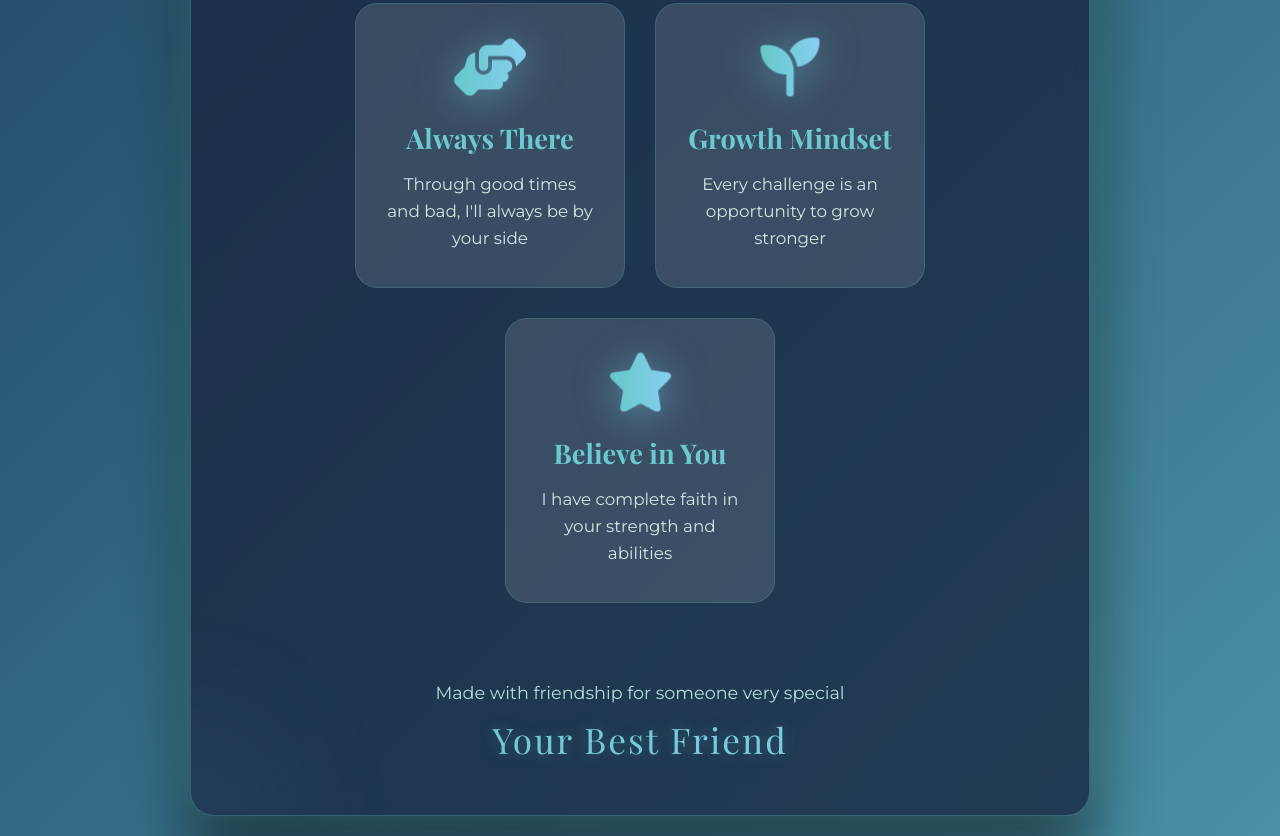
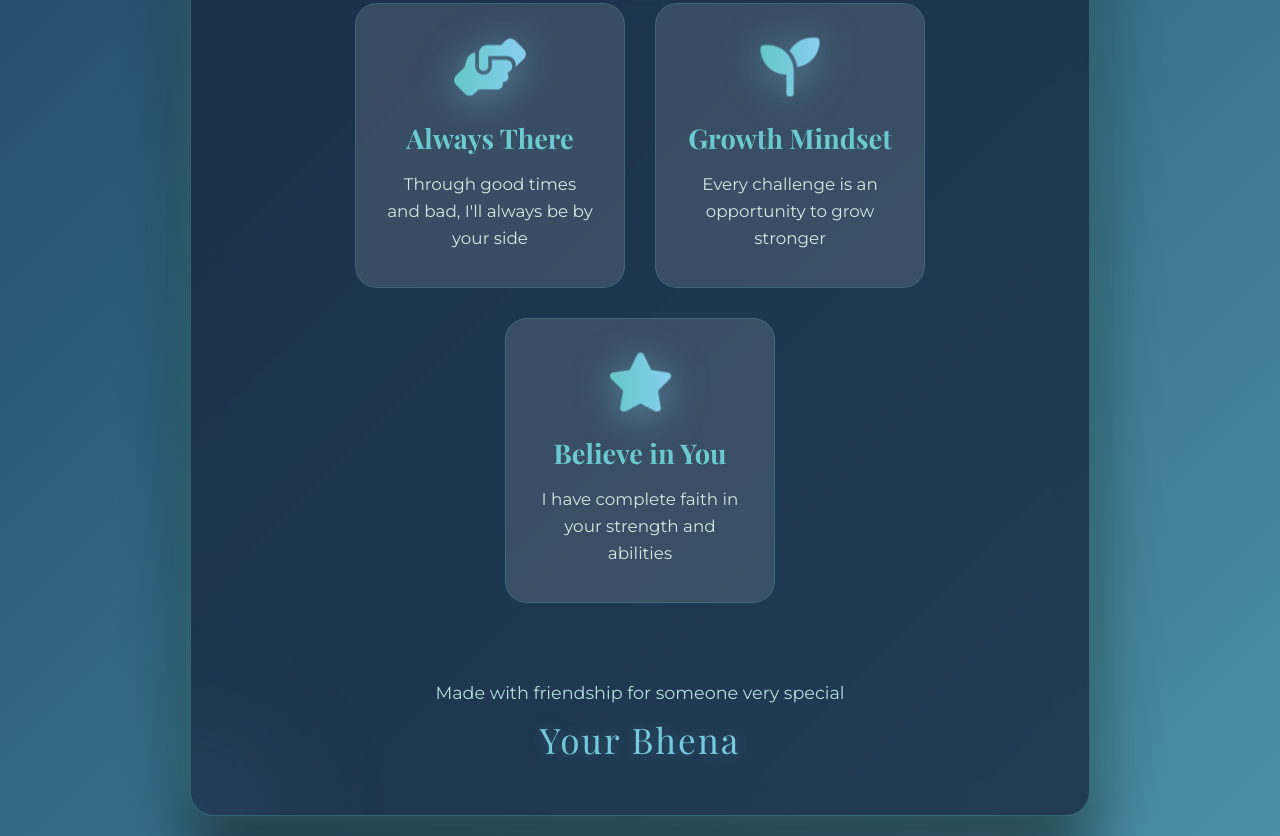
Before and after one commit to EmanZahid1644/message, a plain HTML site: page index2.html in a window 1280 px wide. Shown: the part 1081-1917 px from the top of the page. Drawn offline with nearby package versions, Linux system fonts and the light colour scheme.

Commit message:
Add files via upload

```diff
--- a/index2.html
+++ b/index2.html
@@ -703,7 +703,7 @@
 
         <footer>
             <p>Made with friendship for someone very special</p>
-            <p class="signature">Your Best Friend</p>
+            <p class="signature">Your Bhena</p>
         </footer>
     </div>
 
```
